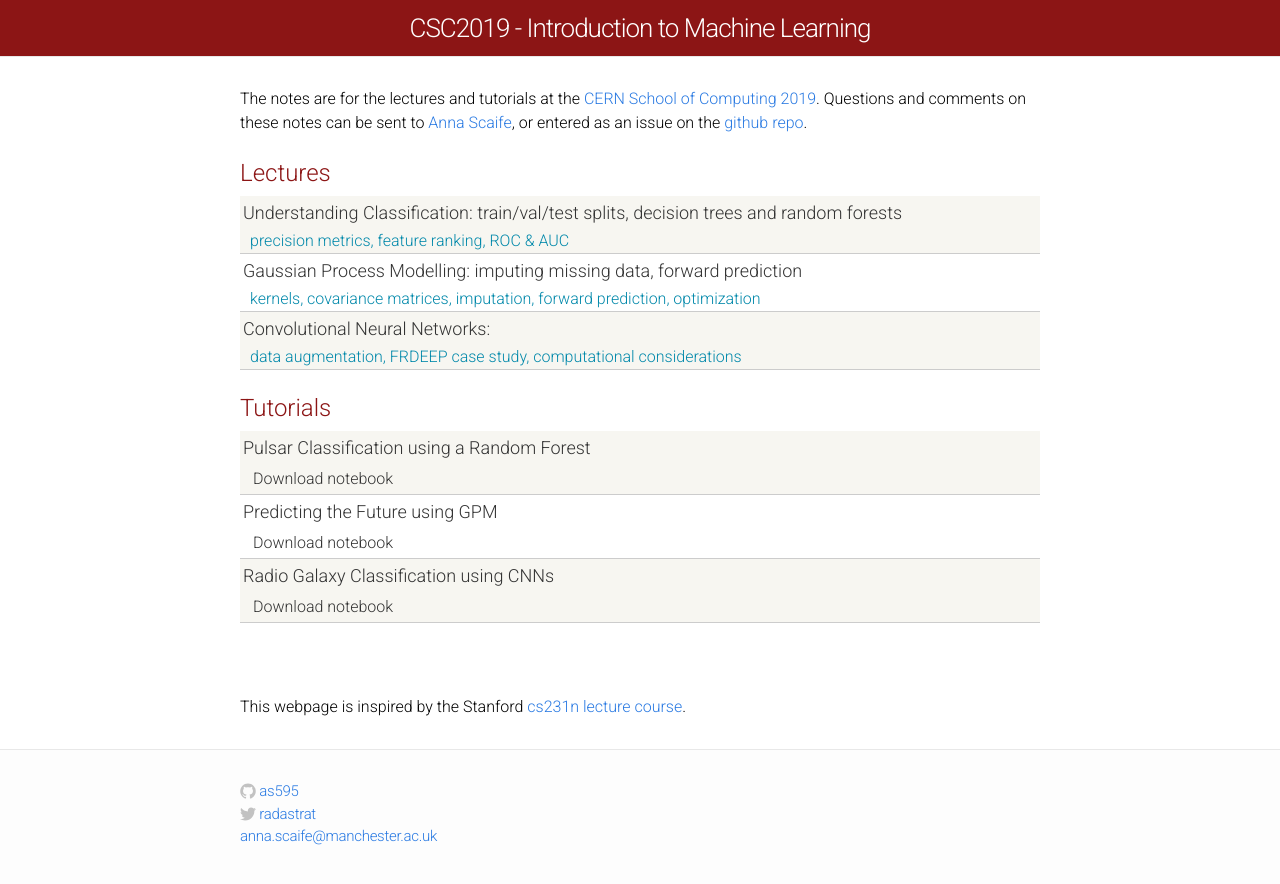
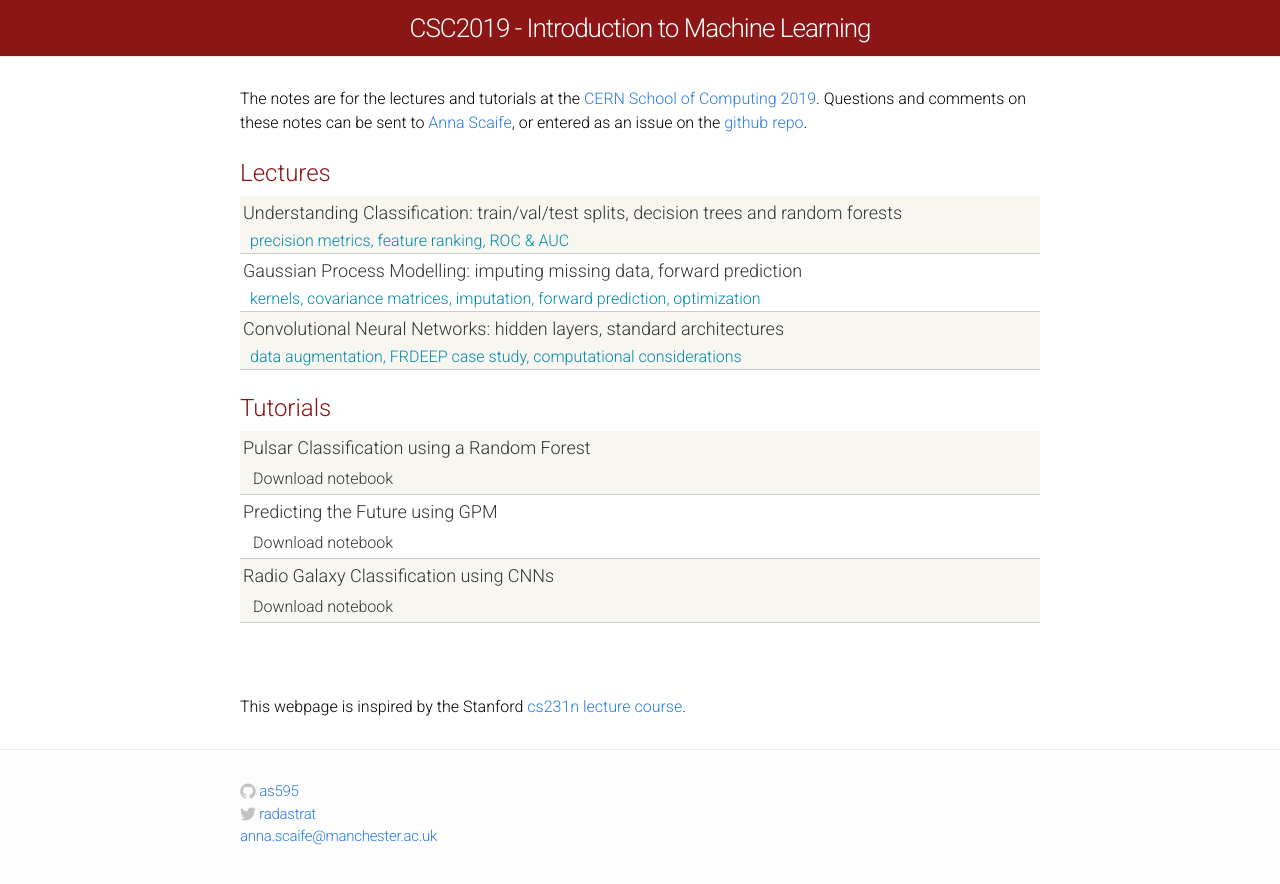
Before and after one commit to as595/csc-2019, a Jekyll site: the page built from index.html, in a window 1280 px wide. Shown: the top 884 px of the page. Built offline with Jekyll 4.4.1, drawn with Linux system fonts in a browser that asks for light colours.

Commit message:
Update index.html

```diff
--- a/index.html
+++ b/index.html
@@ -34,7 +34,7 @@ layout: default
 
     <div class="materials-item">
       <a href="frdeepcnn/">
-        Convolutional Neural Networks:
+        Convolutional Neural Networks: hidden layers, standard architectures
       </a>
       <div class="kw">
           data augmentation, FRDEEP case study, computational considerations
```
